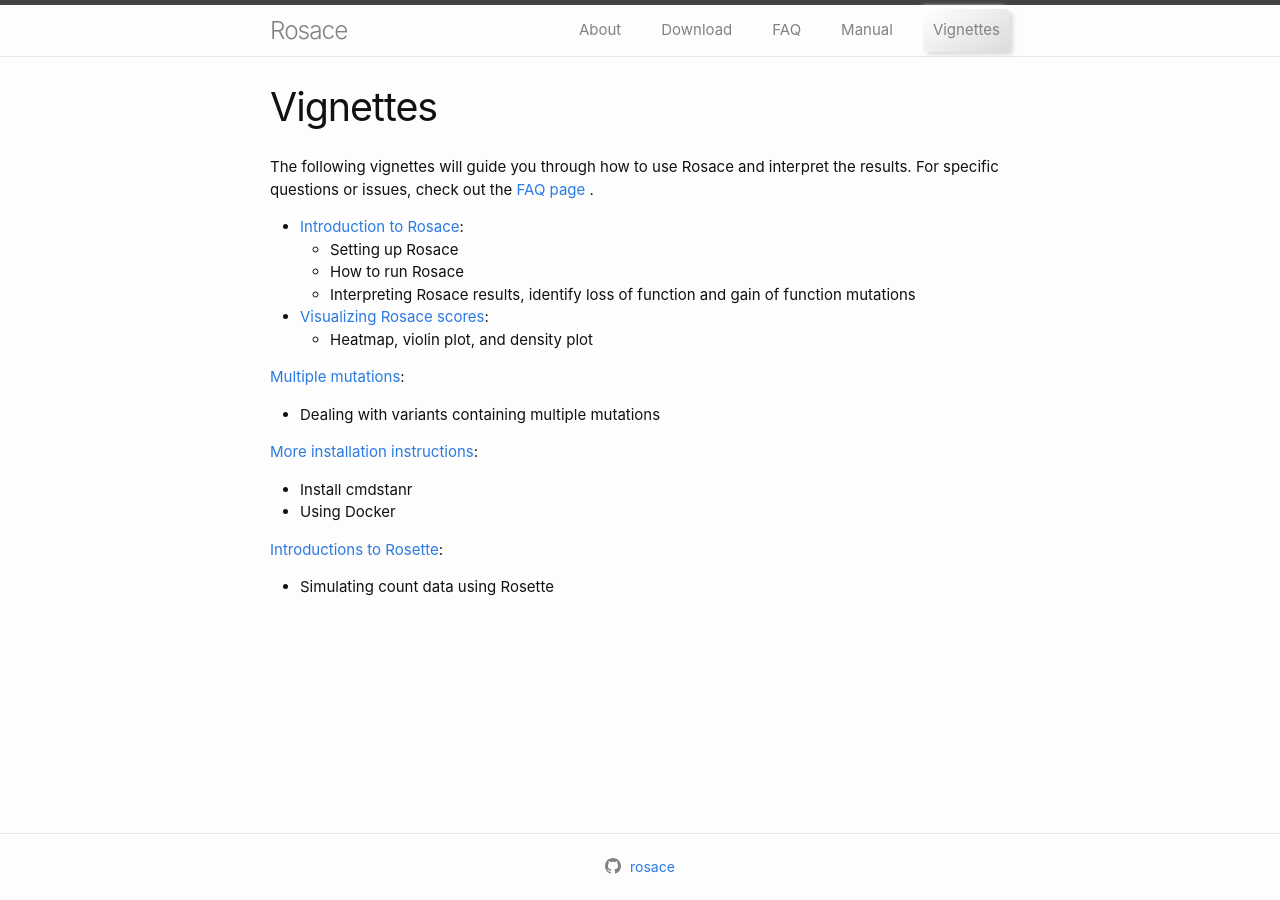
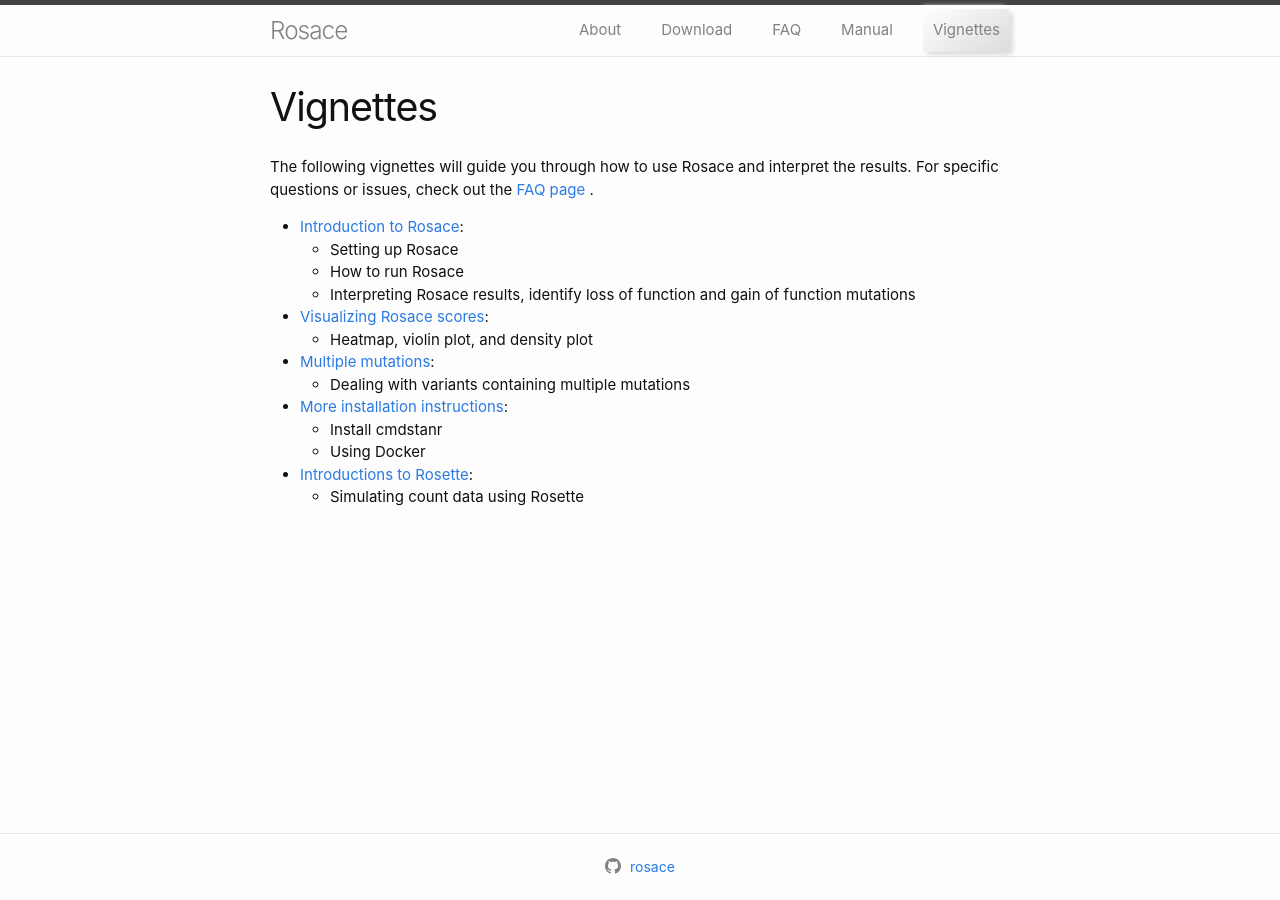
Before and after one commit to pimentellab/rosace, a Jekyll site: the page built from vignettes.markdown, in a window 1280 px wide. Built offline with Jekyll 4.4.1, drawn with Linux system fonts in a browser that asks for light colours; some web fonts are replaced.

Commit message:
added tutorials

```diff
--- a/vignettes.markdown
+++ b/vignettes.markdown
@@ -15,12 +15,12 @@ The following vignettes will guide you through how to use Rosace and interpret t
 - [Visualizing Rosace scores]({{ site.baseurl }}/doc/visualizing_rosace_scores.html):
     - Heatmap, violin plot, and density plot
 
-[Multiple mutations]({{ site.baseurl }}/doc/multiple_mutations.html):
-- Dealing with variants containing multiple mutations
+- [Multiple mutations]({{ site.baseurl }}/doc/multiple_mutations.html):
+    - Dealing with variants containing multiple mutations
 
-[More installation instructions]({{ site.baseurl }}/doc/installation_instructions.html):
-- Install cmdstanr
-- Using Docker
+- [More installation instructions]({{ site.baseurl }}/doc/installation_instructions.html):
+    - Install cmdstanr
+    - Using Docker
 
-[Introductions to Rosette]({{ site.baseurl }}/doc/rosette_simulation.html):
-- Simulating count data using Rosette
+- [Introductions to Rosette]({{ site.baseurl }}/doc/rosette_simulation.html):
+    - Simulating count data using Rosette
```
